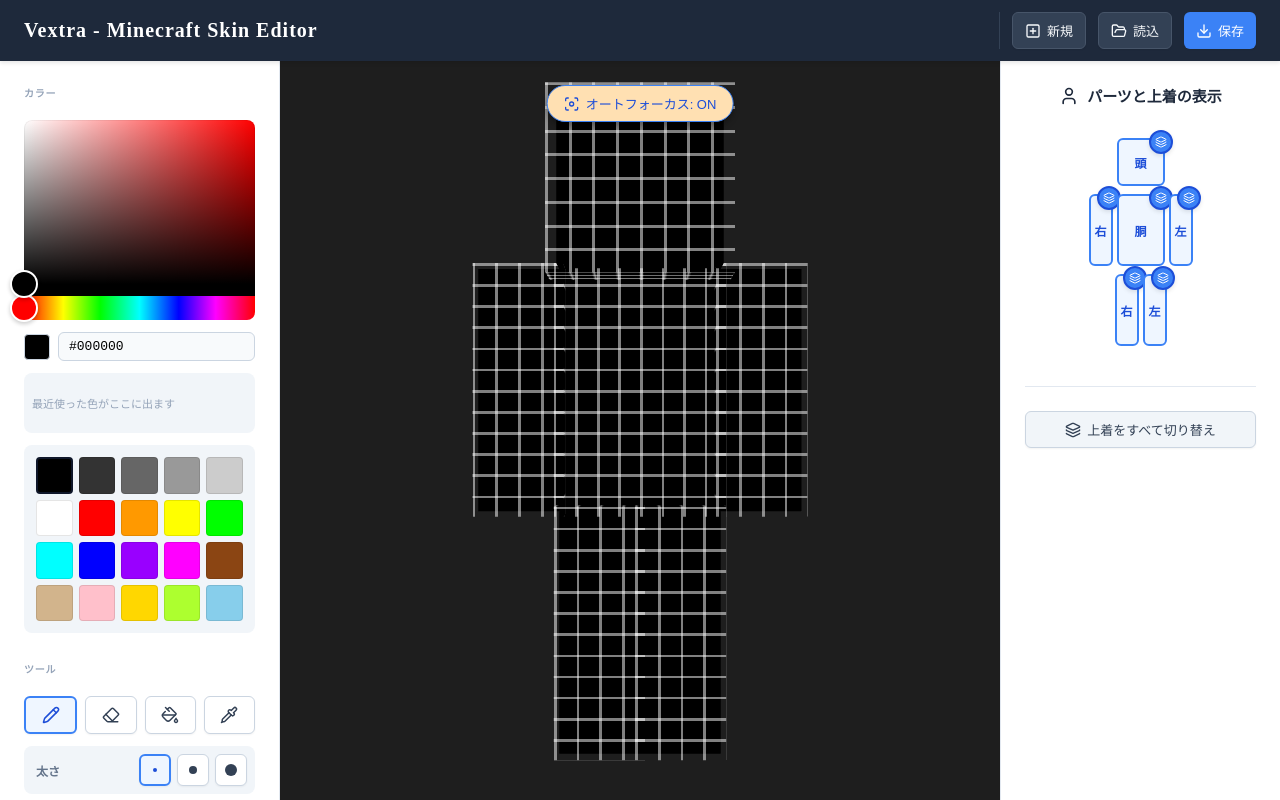
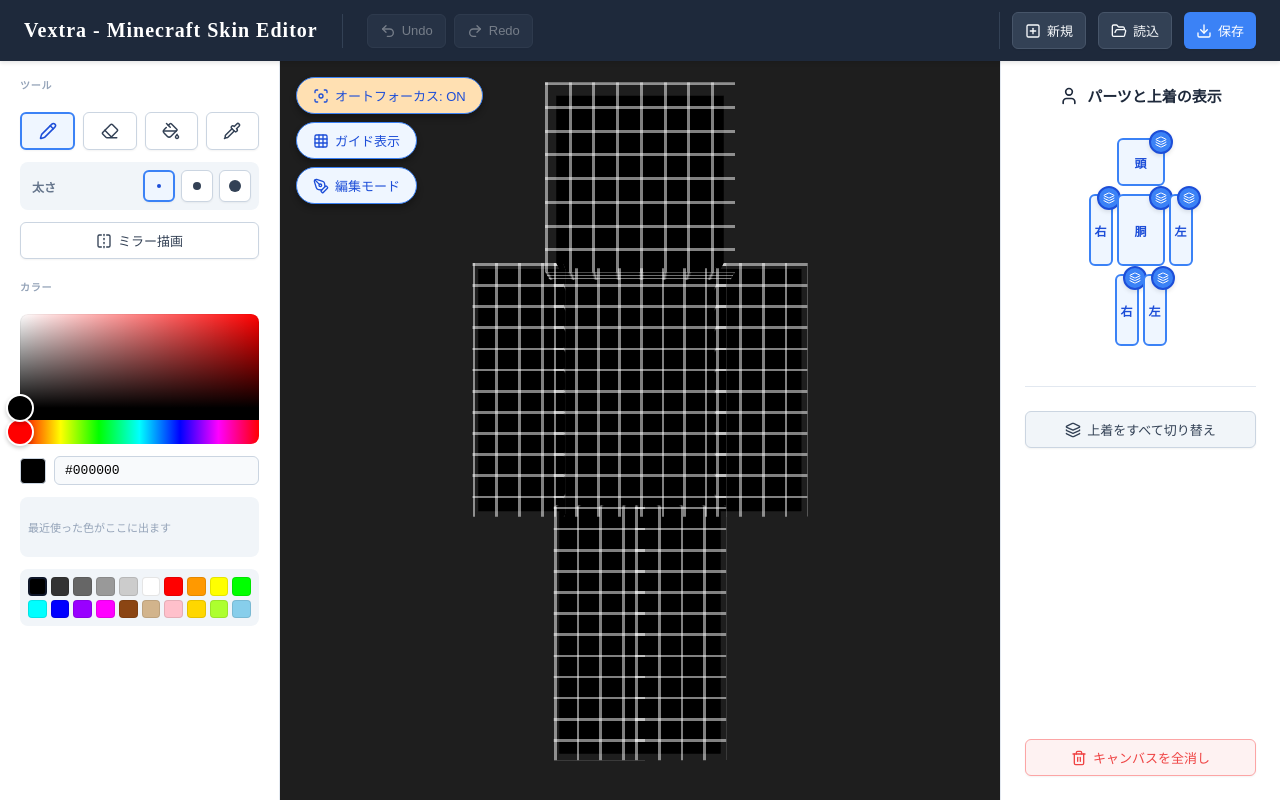
Before and after one commit to ToraMutton/minecraft-skin-editor, a React (Vite) app: page / in a window 1280 px wide. Built offline with nearby package versions, Linux system fonts and the light colour scheme.

Commit message:
fix: レイアウト整理

```diff
--- a/src/CanvasEditor.tsx
+++ b/src/CanvasEditor.tsx
@@ -406,6 +406,11 @@ export default function CanvasEditor({ onTextureUpdate, canvasRef }: Props) {
     color: brushSize === s ? '#1d4ed8' : '#334155',
   });
 
+  // 3D表示の上に浮かせる丸いボタン
+  const pillStyle: React.CSSProperties = {
+    borderRadius: '20px', padding: '8px 16px', boxShadow: '0 4px 6px rgba(0,0,0,0.3)'
+  };
+
   const sectionTitle = {
     fontSize: '10px',
     fontWeight: '700' as const,
@@ -517,9 +522,16 @@ export default function CanvasEditor({ onTextureUpdate, canvasRef }: Props) {
         display: 'flex', justifyContent: 'space-between', alignItems: 'center',
         boxShadow: '0 2px 4px rgba(0,0,0,0.1)', zIndex: 20
       }}>
-        <h1 style={{ margin: 0, fontSize: '20px', fontWeight: 'bold', letterSpacing: '1px' }}>
-          Vextra - Minecraft Skin Editor
-        </h1>
+        <div style={{ display: 'flex', alignItems: 'center', gap: '24px' }}>
+          <h1 style={{ margin: 0, fontSize: '20px', fontWeight: 'bold', letterSpacing: '1px' }}>
+            Vextra - Minecraft Skin Editor
+          </h1>
+          {/* Undo / Redo はどの画面サイズでも見えるようにヘッダーに置く */}
+          <div style={{ display: 'flex', gap: '8px', borderLeft: '1px solid #334155', paddingLeft: '24px' }}>
+            <button onClick={handleUndo} disabled={!canUndo} title="元に戻す (Ctrl+Z)" className="btn-sink btn-dark" style={{ ...btnBase, opacity: canUndo ? 1 : 0.4 }}><Undo2 size={16} /> Undo</button>
+            <button onClick={handleRedo} disabled={!canRedo} title="やり直す (Ctrl+Shift+Z)" className="btn-sink btn-dark" style={{ ...btnBase, opacity: canRedo ? 1 : 0.4 }}><Redo2 size={16} /> Redo</button>
+          </div>
+        </div>
         <div style={{ display: 'flex', gap: '12px', borderLeft: '1px solid #334155', paddingLeft: '12px' }}>
           {/* ファイル操作をグループ化 */}
           <button onClick={() => { if (window.confirm('キャンバスをリセットして新規作成しますか？')) newCanvas(); }}
@@ -555,16 +567,53 @@ export default function CanvasEditor({ onTextureUpdate, canvasRef }: Props) {
         {/* --- 左サイドバー --- */}
         <aside style={{
           minWidth: '220px', maxWidth: '280px', // 幅を固定
-          backgroundColor: '#ffffff', borderRight: '1px solid #e2e8f0', padding: '24px',
-          display: 'flex', flexDirection: 'column', gap: '28px', overflowY: 'auto'
+          backgroundColor: '#ffffff', borderRight: '1px solid #e2e8f0', padding: '16px 20px',
+          display: 'flex', flexDirection: 'column', gap: '20px', overflowY: 'auto'
         }}>
 
-          {/* セクション1: カラーパレット */}
+          {/* セクション1: ツール (よく使うので上に置く) */}
+          <div style={{ display: 'flex', flexDirection: 'column', gap: '12px' }}>
+            <div style={sectionTitle}>ツール</div>
+            <div style={{ display: 'flex', gap: '8px' }}>
+              {(['pen', 'eraser', 'bucket', 'picker'] as Tool[]).map((t) => {
+                const icons = { pen: <Pencil size={18} />, eraser: <Eraser size={18} />, bucket: <PaintBucket size={18} />, picker: <Pipette size={18} /> };
+                const titles = { pen: 'ペン (W)', eraser: '消しゴム (E)', bucket: 'バケツ (F)', picker: 'スポイト (S)' };
+                return (
+                  <button key={t}
+                    className="btn-sink"
+                    onClick={() => setTool(t)} style={toolBtn(t)} title={titles[t]}
+                  >
+                    {icons[t]}
+                  </button>
+                )
+              })}
+            </div>
+            <div style={{ display: 'flex', gap: '8px', alignItems: 'center', backgroundColor: '#f1f5f9', padding: '8px', borderRadius: '8px' }}>
+              <span style={{ fontSize: '12px', color: '#64748b', fontWeight: 'bold', marginLeft: '4px' }}>太さ</span>
+              <div style={{ flex: 1, display: 'flex', justifyContent: 'flex-end', gap: '6px' }}>
+                {([1, 2, 3] as BrushSize[]).map(s => {
+                  const sizeVisuals = {
+                    1: <div style={{ width: '4px', height: '4px', borderRadius: '50%', backgroundColor: 'currentColor' }} />,
+                    2: <div style={{ width: '8px', height: '8px', borderRadius: '50%', backgroundColor: 'currentColor' }} />,
+                    3: <div style={{ width: '12px', height: '12px', borderRadius: '50%', backgroundColor: 'currentColor' }} />,
+                  };
+                  return (
+                    <button key={s} onClick={() => setBrushSize(s)} style={sizeBtn(s)} title={`サイズ ${s}`} className="btn-sink">
+                      {sizeVisuals[s]}
+                    </button>
+                  )
+                })}
+              </div>
+            </div>
+            <button onClick={() => setMirror(!mirror)} style={toggleBtn(mirror)} className="btn-sink"><FlipHorizontal size={16} /> ミラー描画</button>
+          </div>
+
+          {/* セクション2: カラーパレット */}
           <div style={{ display: 'flex', flexDirection: 'column', gap: '12px' }}>
             <div style={sectionTitle}>カラー</div>
 
             <div onPointerUp={() => addRecentColor(color)} style={{ opacity: colorDisabled ? 0.5 : 1, pointerEvents: colorDisabled ? 'none' : 'auto' }}>
-              <HexColorPicker color={color} onChange={setColor} style={{ width: '100%' }} />
+              <HexColorPicker color={color} onChange={setColor} style={{ width: '100%', height: '130px' }} />
             </div>
 
             <div style={{ display: 'flex', gap: '8px', alignItems: 'center' }}>
@@ -610,8 +659,8 @@ export default function CanvasEditor({ onTextureUpdate, canvasRef }: Props) {
               )}
             </div>
 
-            {/* 大型パレット */}
-            <div style={{ display: 'grid', gridTemplateColumns: 'repeat(5, 1fr)', gap: '6px', padding: '12px', backgroundColor: '#f1f5f9', borderRadius: '8px' }}>
+            {/* プリセットパレット (10色×2行) */}
+            <div style={{ display: 'grid', gridTemplateColumns: 'repeat(10, 1fr)', gap: '4px', padding: '8px', backgroundColor: '#f1f5f9', borderRadius: '8px' }}>
               {PRESET_COLORS.map((c) => (
                 <button key={c} onClick={() => { setColor(c); setTool('pen'); }} title={c}
                   className="btn-sink"
@@ -619,74 +668,6 @@ export default function CanvasEditor({ onTextureUpdate, canvasRef }: Props) {
                 />
               ))}
             </div>
-          </div>
-
-          {/* セクション2: ツール */}
-          <div style={{ display: 'flex', flexDirection: 'column', gap: '12px' }}>
-            <div style={sectionTitle}>ツール</div>
-            <div style={{ display: 'flex', gap: '8px' }}>
-              {(['pen', 'eraser', 'bucket', 'picker'] as Tool[]).map((t) => {
-                const icons = { pen: <Pencil size={18} />, eraser: <Eraser size={18} />, bucket: <PaintBucket size={18} />, picker: <Pipette size={18} /> };
-                const titles = { pen: 'ペン (W)', eraser: '消しゴム (E)', bucket: 'バケツ (F)', picker: 'スポイト (S)' };
-                return (
-                  <button key={t}
-                    className="btn-sink"
-                    onClick={() => setTool(t)} style={toolBtn(t)} title={titles[t]}
-                  >
-                    {icons[t]}
-                  </button>
-                )
-              })}
-            </div>
-            <div style={{ display: 'flex', gap: '8px', alignItems: 'center', backgroundColor: '#f1f5f9', padding: '8px', borderRadius: '8px' }}>
-              <span style={{ fontSize: '12px', color: '#64748b', fontWeight: 'bold', marginLeft: '4px' }}>太さ</span>
-              <div style={{ flex: 1, display: 'flex', justifyContent: 'flex-end', gap: '6px' }}>
-                {([1, 2, 3] as BrushSize[]).map(s => {
-                  const sizeVisuals = {
-                    1: <div style={{ width: '4px', height: '4px', borderRadius: '50%', backgroundColor: 'currentColor' }} />,
-                    2: <div style={{ width: '8px', height: '8px', borderRadius: '50%', backgroundColor: 'currentColor' }} />,
-                    3: <div style={{ width: '12px', height: '12px', borderRadius: '50%', backgroundColor: 'currentColor' }} />,
-                  };
-                  return (
-                    <button key={s} onClick={() => setBrushSize(s)} style={sizeBtn(s)} title={`サイズ ${s}`} className="btn-sink">
-                      {sizeVisuals[s]}
-                    </button>
-                  )
-                })}
-              </div>
-            </div>
-          </div>
-
-          {/* セクション3: 操作 & 設定 */}
-          <div style={{ display: 'flex', flexDirection: 'column', gap: '12px', borderTop: '1px solid #e2e8f0', paddingTop: '24px' }}>
-            <div style={sectionTitle}>設定</div>
-            <div style={{ display: 'flex', gap: '8px' }}>
-              <button onClick={handleUndo} disabled={!canUndo} style={{ ...btnBase, opacity: canUndo ? 1 : 0.4, flex: 1 }} className="btn-sink"><Undo2 size={16} /> Undo</button>
-              <button onClick={handleRedo} disabled={!canRedo} style={{ ...btnBase, opacity: canRedo ? 1 : 0.4, flex: 1 }} className="btn-sink"><Redo2 size={16} /> Redo</button>
-            </div>
-
-            <button onClick={() => setMirror(!mirror)} style={toggleBtn(mirror)} className="btn-sink"><FlipHorizontal size={16} /> ミラー描画</button>
-            <button onClick={() => setShowGuide(!showGuide)} style={toggleBtn(showGuide)} className="btn-sink"><Grid size={16} /> ガイド表示</button>
-
-            <button
-              onClick={() => setMode(mode === 'edit' ? 'pose' : 'edit')}
-              className="btn-sink"
-              style={{
-                ...btnBase,
-                backgroundColor: mode === 'pose' ? '#f1f5f9' : '#eff6ff',
-                color: mode === 'pose' ? '#64748b' : '#1d4ed8',
-                border: mode === 'pose' ? '1px solid #cbd5e1' : '1px solid #3b82f6',
-              }}
-            >
-              {mode === 'edit' ? <><PenTool size={16} /> 編集モード</> : <><Eye size={16} /> 鑑賞モード</>}
-            </button>
-
-            <button onClick={() => { if (window.confirm('本当にキャンバスを全消ししますか？')) clearCanvas(); }}
-              className="btn-sink btn-hover"
-              style={{ ...btnBase, color: '#ef4444', borderColor: '#fca5a5', backgroundColor: '#fef2f2', marginTop: '12px' }}
-            >
-              <Trash2 size={16} /> キャンバスを全消し
-            </button>
           </div>
         </aside>
 
@@ -698,18 +679,33 @@ export default function CanvasEditor({ onTextureUpdate, canvasRef }: Props) {
           overflow: 'hidden',
           backgroundColor: '#1e1e1e'
         }}>
-          {/* 中央揃えのtransformがボタンのscaleと競合しないように */}
-          <div style={{ position: 'absolute', top: '24px', left: '50%', transform: 'translateX(-50%)', zIndex: 10 }}>
+          {/* 見え方の設定は3D表示の左上にまとめる (中央上だとモデルの頭に重なって塗りにくい) */}
+          <div style={{ position: 'absolute', top: '16px', left: '16px', zIndex: 10, display: 'flex', flexDirection: 'column', alignItems: 'flex-start', gap: '8px', whiteSpace: 'nowrap' }}>
             <button
               onClick={() => setIsAutoFocus(!isAutoFocus)}
               className="btn-sink"
-              style={{
-                ...toggleBtn(isAutoFocus, '#ffe0b2'),
-                borderRadius: '20px', padding: '8px 16px', boxShadow: '0 4px 6px rgba(0,0,0,0.3)'
-              }}
+              style={{ ...toggleBtn(isAutoFocus, '#ffe0b2'), ...pillStyle }}
             >
               <Focus size={16} />
               {isAutoFocus ? 'オートフォーカス: ON' : 'オートフォーカス: OFF'}
+            </button>
+
+            <button onClick={() => setShowGuide(!showGuide)} className="btn-sink" style={{ ...toggleBtn(showGuide), ...pillStyle }}>
+              <Grid size={16} /> ガイド表示
+            </button>
+
+            <button
+              onClick={() => setMode(mode === 'edit' ? 'pose' : 'edit')}
+              className="btn-sink"
+              style={{
+                ...btnBase,
+                backgroundColor: mode === 'pose' ? '#f1f5f9' : '#eff6ff',
+                color: mode === 'pose' ? '#64748b' : '#1d4ed8',
+                border: mode === 'pose' ? '1px solid #cbd5e1' : '1px solid #3b82f6',
+                ...pillStyle
+              }}
+            >
+              {mode === 'edit' ? <><PenTool size={16} /> 編集モード</> : <><Eye size={16} /> 鑑賞モード</>}
             </button>
           </div>
 
@@ -769,6 +765,16 @@ export default function CanvasEditor({ onTextureUpdate, canvasRef }: Props) {
               <Layers size={16} /> 上着をすべて切り替え
             </button>
           </div>
+
+          {/* 全消しは誤って押さないよう、ほかのボタンから離して一番下に置く */}
+          <div style={{ marginTop: 'auto', paddingTop: '24px', width: '100%', display: 'flex', flexDirection: 'column' }}>
+            <button onClick={() => { if (window.confirm('本当にキャンバスを全消ししますか？')) clearCanvas(); }}
+              className="btn-sink btn-hover"
+              style={{ ...btnBase, color: '#ef4444', borderColor: '#fca5a5', backgroundColor: '#fef2f2' }}
+            >
+              <Trash2 size={16} /> キャンバスを全消し
+            </button>
+          </div>
         </aside>
 
       </div>
```
